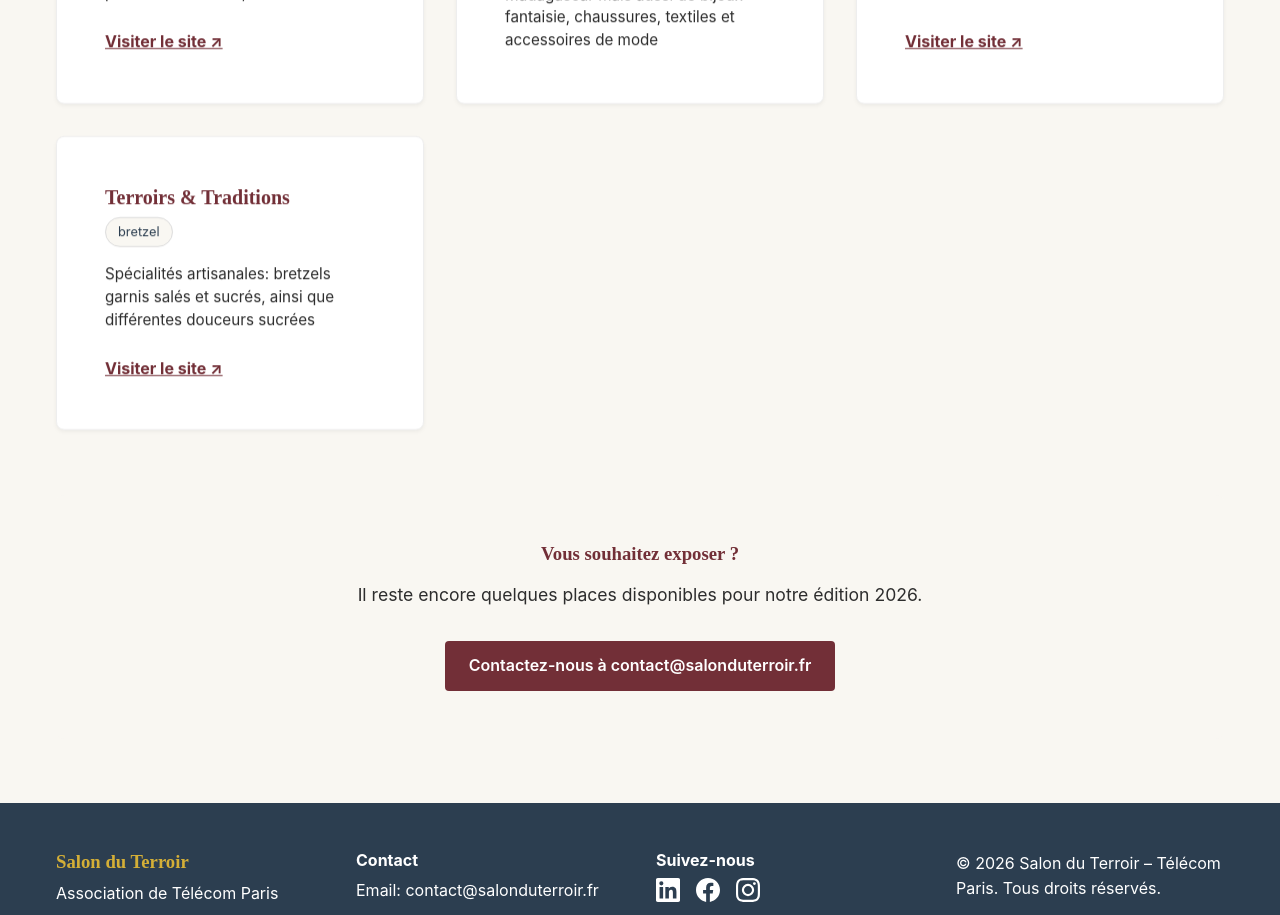
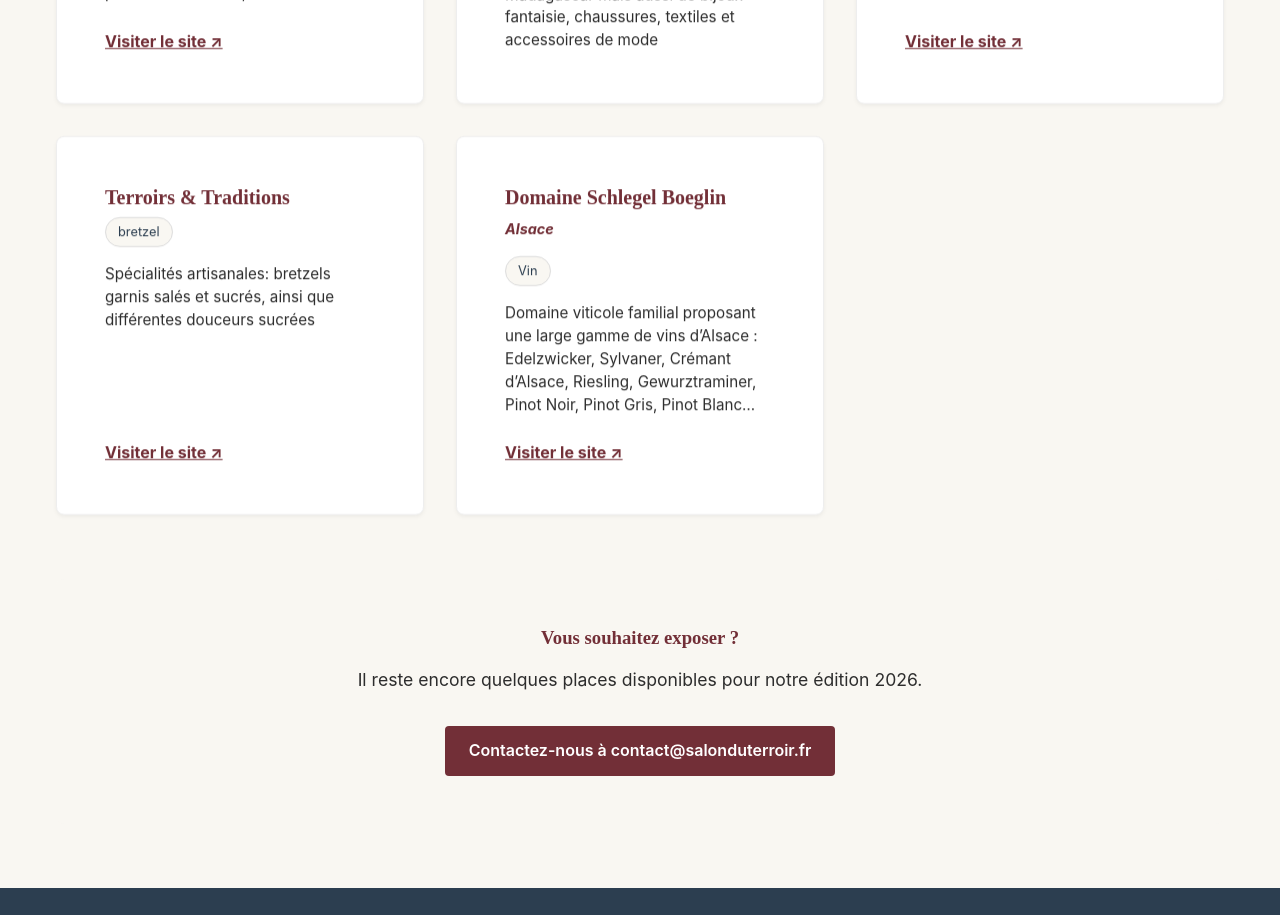
Before and after one commit to noac12/salonduterroir_new, a React (Vite) app: page /exhibitors in a window 1280 px wide. Shown: the part 3200-4115 px from the top of the page. Built offline with nearby package versions, Linux system fonts and the light colour scheme.

Commit message:
Add Domaine Schlegel Boeglin to exhibitors list

```diff
--- a/src/data/exhibitors.js
+++ b/src/data/exhibitors.js
@@ -257,4 +257,13 @@
         "website": "https://terroirsettraditions.com/fr",
         "logo": null
     },
+    {
+        "id": 27,
+        "name": "Domaine Schlegel Boeglin",
+        "category": "Vin",
+        "region": "Alsace",
+        "description": "Domaine viticole familial proposant une large gamme de vins d’Alsace : Edelzwicker, Sylvaner, Crémant d’Alsace, Riesling, Gewurztraminer, Pinot Noir, Pinot Gris, Pinot Blanc…",
+        "website": "https://schlegel-boeglin.fr/",
+        "logo": null
+    },
 ];
```
